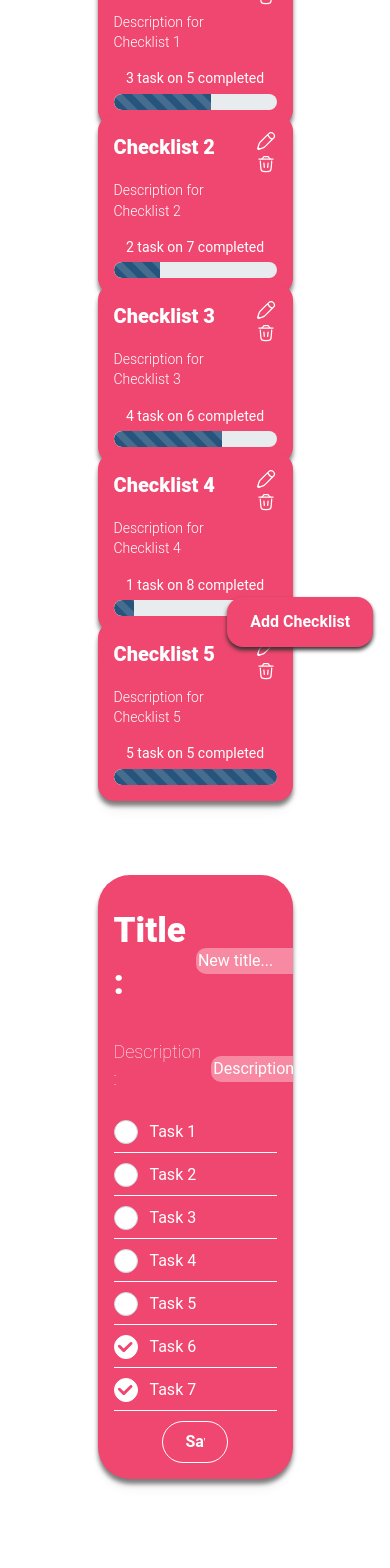
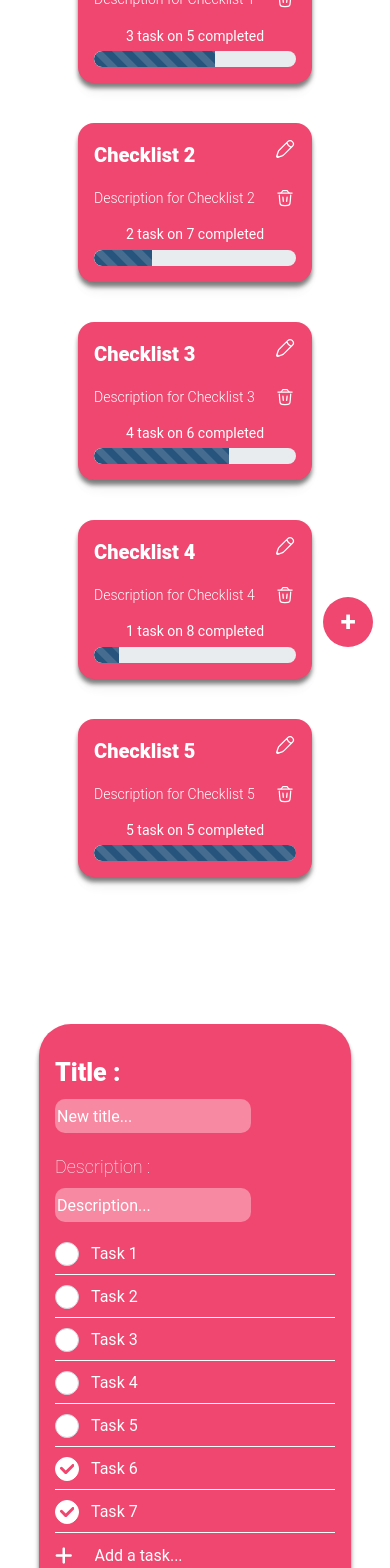
Before and after one commit to YanisBra/Checklist, a React (Vite) app: page / in a window 390 px wide. Shown: the part 180-1748 px from the top of the page. Built offline with nearby package versions, Linux system fonts and the light colour scheme.

Commit message:
responsive

```diff
--- a/package.json
+++ b/package.json
@@ -10,6 +10,7 @@
     "preview": "vite preview"
   },
   "dependencies": {
+    "@fortawesome/fontawesome-free": "^6.4.2",
     "@mantine/carousel": "^7.2.2",
     "@mantine/code-highlight": "^7.2.2",
     "@mantine/core": "^7.2.2",
--- a/src/Checklist/Composants/Navbar2.jsx
+++ b/src/Checklist/Composants/Navbar2.jsx
@@ -27,7 +27,6 @@ const StyledNavbar = styled(Navbar)`
     background-color: #ef476f;
     margin-right: auto;
     width: 15vh;
-    font-family: "Orbitron", sans-serif;
     filter: drop-shadow(0px 3px 2px #303030);
   }
 
@@ -40,6 +39,39 @@ const StyledNavbar = styled(Navbar)`
     margin-right: -25px;
     height: 80px;
     width: 140px;
+  }
+
+  @media screen and (max-width: 700px) {
+    a {
+      font-size: 20px;
+      text-align: center;
+    }
+    .Logo {
+      height: 60px;
+      width: 105px;
+    }
+    .Home {
+      width: 15vh;
+      font-size: 17px;
+    }
+  }
+
+  @media screen and (max-width: 500px) {
+    a {
+      font-size: 20px;
+      text-align: center;
+      padding-left: 0;
+      padding-right: 0;
+      width: 150px;
+    }
+    .Logo {
+      height: 60px;
+      width: 105px;
+    }
+    .Home {
+      width: 15vh;
+      font-size: 17px;
+    }
   }
 `;
 
--- a/src/Checklist/Dashboard/CardList.jsx
+++ b/src/Checklist/Dashboard/CardList.jsx
@@ -4,8 +4,7 @@ import PropTypes from "prop-types";
 
 const StyledDiv = styled.div`
   width: 50vw;
-  height: 10vh;
-  margin: 5vh auto;
+  margin: 20px auto;
   font-family: "Orbitron", sans-serif;
   filter: drop-shadow(0px 5px 2px #878787);
   .Card {
@@ -34,11 +33,15 @@ const StyledDiv = styled.div`
   }
 
   .Edit {
-    top: 4vw;
+    float: right;
   }
 
   .Poubelle {
-    top: 10vw;
+    float: left;
+  }
+
+  @media screen and (max-width: 700px) {
+    width: 60vw;
   }
 `;
 
@@ -58,13 +61,13 @@ function CardList({ title, description, taskDone, nbTask }) {
       >
         <Text className="Title" fw={800} size="xl" mt="md" ta="left">
           {title}
-        </Text>
-        <Text className="Description" fw={300} size="sm" mt="md" ta="left">
-          {description}
-        </Text>
           <a href="#">
             <img className="Edit" src="./Images/Edit.svg" alt="EditButton" />
           </a>
+        </Text>
+
+        <Text className="Description" fw={300} size="sm" mt="md" ta="left">
+          {description}
           <a href="#">
             <img
               className="Poubelle"
@@ -72,6 +75,8 @@ function CardList({ title, description, taskDone, nbTask }) {
               alt="PoubelleButton"
             />
           </a>
+        </Text>
+
         <Text className="Tasks" amt="xs" size="sm" ta="center">
           {taskDone} task on {nbTask} completed
         </Text>
--- a/src/Checklist/Dashboard/PageDashboard.jsx
+++ b/src/Checklist/Dashboard/PageDashboard.jsx
@@ -48,17 +48,16 @@ const PageDashboard = () => {
       <Button className="Button" variant="filled" size="md" radius="lg">
         Add Checklist
       </Button>
+      <button className="MobileButton">+</button>
     </StyledDashboard>
   );
 };
 
-//CSS
 const ContainerDiv = styled.div`
   display: flex;
   flex-direction: column;
   align-items: center;
   justify-content: center;
-  min-height: 100vh;
   margin-top: 10vh;
 `;
 
@@ -69,9 +68,34 @@ const StyledDashboard = styled.div`
     bottom: 2vh;
     right: 2vh;
     z-index: 1000;
-    font-family: "Orbitron", sans-serif;
     height: 6vh;
     filter: drop-shadow(0px 3px 2px #303030);
+  }
+  .MobileButton {
+    display: none;
+  }
+
+  @media screen and (max-width: 700px) {
+    .Button {
+      display: none;
+    }
+
+    .MobileButton {
+      display: block;
+      background-color: #ef476f;
+      position: fixed;
+      bottom: 2vh;
+      right: 2vh;
+      z-index: 1000;
+      border-radius: 50px;
+      cursor: pointer;
+      color: #ffffff;
+      font-size: 28px;
+      font-weight: bold;
+      height: 50px;
+      width: 50px;
+      border: none;
+    }
   }
 `;
 
--- /dev/null
+++ b/src/Checklist/Form/AddTask.jsx
@@ -0,0 +1,40 @@
+import styled from "styled-components";
+
+const AddTask = () => {
+  return (
+    <Add>
+      <i className="fa-solid fa-plus"></i>
+      <input type="text" placeholder="Add a task..." />
+    </Add>
+  );
+};
+
+// CSS
+const Add = styled.div`
+  display: flex;
+  align-items: center;
+  margin-bottom: 30px;
+  text-decoration: none;
+
+  i {
+    margin-right: 20px;
+    font-size: 20px;
+
+    &:hover {
+      cursor: pointer;
+    }
+  }
+  input {
+    border: none;
+    outline: none;
+    font-size: 16px;
+    background-color: transparent;
+    color: white;
+    width: 150px;
+    &::placeholder {
+      color: white;
+    }
+  }
+`;
+
+export default AddTask;
--- /dev/null
+++ b/src/Checklist/Form/FormHeader.jsx
@@ -0,0 +1,88 @@
+import styled from "styled-components";
+
+const FormHeader = () => {
+  return (
+    <Header>
+      <TitleDiv>
+        <label className="Title" htmlFor="titre">
+          Title :
+        </label>
+        <input type="text" id="title" name="title" placeholder="New title..." />
+      </TitleDiv>
+      <DescriptionDiv>
+        <label className="Description" htmlFor="description">
+          Description :
+        </label>
+        <input
+          type="text"
+          id="desciption"
+          name="description"
+          placeholder="Description..."
+        />
+      </DescriptionDiv>
+    </Header>
+  );
+};
+
+const Header = styled.div`
+  input {
+    margin: auto 0 auto 10px;
+    background-color: #f78aa2;
+    resize: none;
+    border: none;
+    border-radius: 10px;
+    color: white;
+    height: 3vh;
+    width: 70%;
+    &::placeholder {
+      color: white;
+    }
+  }
+
+  @media screen and (max-width: 700px) {
+    input {
+      margin-left: 0px;
+      height: 4vh;
+    }
+  }
+`;
+
+const TitleDiv = styled.div`
+  display: flex;
+  margin-bottom: 20px;
+  margin-top: 30px;
+  border-radius: 20%;
+
+  .Title {
+    font-size: 35px;
+    font-weight: 900;
+    margin-left: 0;
+  }
+  @media screen and (max-width: 700px) {
+    display: flex;
+    flex-direction: column;
+    .Title {
+      font-size: 25px;
+    }
+  }
+`;
+
+const DescriptionDiv = styled.div`
+  display: flex;
+  margin-bottom: 20px;
+  border-radius: 20%;
+
+  .Description {
+    font-size: 18px;
+    font-weight: lighter;
+  }
+  @media screen and (max-width: 700px) {
+    display: flex;
+    flex-direction: column;
+    .Description {
+      font-size: 18px;
+    }
+  }
+`;
+
+export default FormHeader;
--- a/src/Checklist/Form/PageForm.jsx
+++ b/src/Checklist/Form/PageForm.jsx
@@ -1,7 +1,9 @@
-import { Card, Button } from "@mantine/core";
+import { Card, Button, Checkbox } from "@mantine/core";
 import styled from "styled-components";
+import uniqid from "uniqid";
+import AddTask from "./AddTask";
+import FormHeader from "./FormHeader";
 import CheckBox from "./CheckBox";
-import uniqid from "uniqid";
 
 const tasks = [
   { task: "Task 1", value: false },
@@ -13,6 +15,7 @@ const tasks = [
   { task: "Task 7", value: true },
 ];
 
+//fonction qui permet de mettre les tasks checks en dessous des autres
 function PageForm() {
   const sortedTasks = [...tasks].sort((a, b) => a.value - b.value);
 
@@ -26,39 +29,13 @@ function PageForm() {
           component="div"
           radius="xl"
         >
-          <Header>
-            <TitleDiv>
-              {/* <h1 className="Title">Title :</h1>
-            <textarea className="texttitle"></textarea> */}
-              <label className="Title" htmlFor="titre">
-                Title :
-              </label>
-              <input
-                type="text"
-                id="title"
-                name="title"
-                placeholder="New title..."
-              />
-            </TitleDiv>
-            <DescriptionDiv>
-              {/* <h2 className="Description">Description :</h2>
-            <textarea className="texttitle"></textarea> */}
-              <label className="Description" htmlFor="description">
-                Description :
-              </label>
-              <input
-                type="text"
-                id="desciption"
-                name="description"
-                placeholder="Description..."
-              />
-            </DescriptionDiv>
-          </Header>
+          <FormHeader />
           <div>
             {sortedTasks.map((task) => (
               <CheckBox key={uniqid} {...task} />
             ))}
           </div>
+          <AddTask />
           <Button
             className="Button"
             variant="outline"
@@ -80,7 +57,6 @@ const StyledDiv = styled.div`
   width: 50vw;
   height: 70;
   margin: 5vh auto;
-  font-family: "Orbitron", sans-serif;
   filter: drop-shadow(0px 5px 2px #878787);
   margin-top: 15vh;
   .Card {
@@ -112,53 +88,8 @@ const StyledDiv = styled.div`
     margin: auto;
   }
 
-  textarea {
-    margin: auto 0 auto auto;
-    width: 70%;
-    background-color: #f78aa2;
-    resize: none;
-    border: none;
-    border-radius: 10px;
-    color: white;
-  }
-`;
-
-const Header = styled.div`
-  input {
-    margin: auto 0 auto 10px;
-    background-color: #f78aa2;
-    resize: none;
-    border: none;
-    border-radius: 10px;
-    color: white;
-
-    &::placeholder {
-      color: white;
-    }
-  }
-`;
-
-const TitleDiv = styled.div`
-  display: flex;
-  margin-bottom: 20px;
-  margin-top: 30px;
-  border-radius: 20%;
-
-  .Title {
-    font-size: 35px;
-    font-weight: 900;
-    margin-left: 0;
-  }
-`;
-
-const DescriptionDiv = styled.div`
-  display: flex;
-  margin-bottom: 20px;
-  border-radius: 20%;
-
-  .Description {
-    font-size: 18px;
-    font-weight: lighter;
+  @media screen and (max-width: 700px) {
+    width: 80vw;
   }
 `;
 
--- a/src/main.jsx
+++ b/src/main.jsx
@@ -6,6 +6,7 @@ import "@mantine/core/styles.css";
 import { BrowserRouter } from "react-router-dom";
 import { MantineProvider } from "@mantine/core";
 import "bootstrap/dist/css/bootstrap.min.css";
+import "@fortawesome/fontawesome-free/css/all.css";
 
 ReactDOM.createRoot(document.getElementById("root")).render(
   <React.StrictMode>
```
Also changed, not shown: src/Checklist/Form/WhiteTask.jsx (+38 -38 lines), 1 other file (tests, documents, lock files or other folders). Lines whose indentation alone changed are shown as unchanged.
